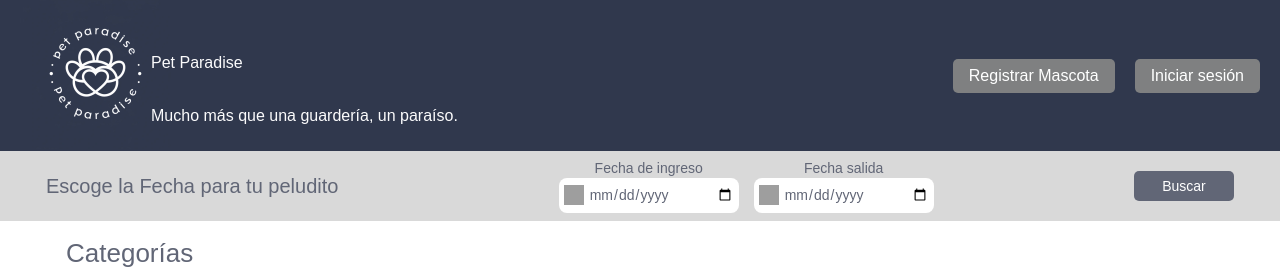
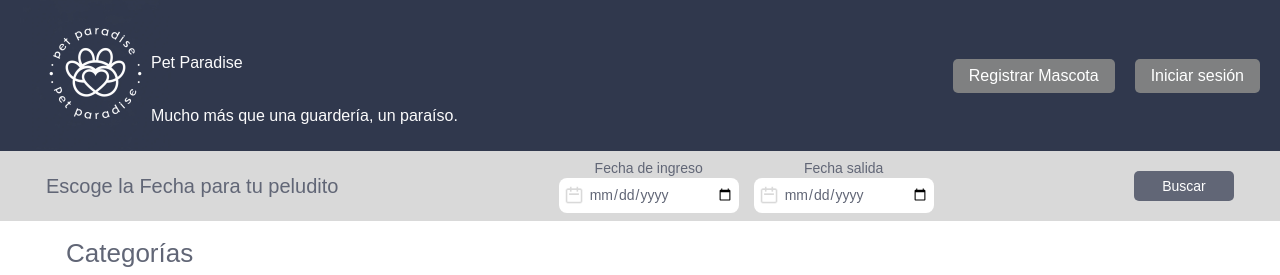
Before and after one commit to LuisDelgado-LD/integradorG5Front, a React (Vite) app: page / in a window 1280 px wide. Shown: the top 275 px of the page. Built offline with nearby package versions, Linux system fonts and the light colour scheme; no server answers; grey boxes are pictures that could not be loaded.

Commit message:
fix icono calendario

```diff
--- a/src/Components/Navbar.jsx
+++ b/src/Components/Navbar.jsx
@@ -12,7 +12,7 @@ const Navbar = () => {
         <div className="date-picker">
           <label className="date-label">Fecha de ingreso</label>
           <div className="calendar-box">
-            <img src="/img/calendario.png" alt="Calendario ingreso" className="calendar-icon" />
+            <img src="/img/Calendario.png" alt="Calendario ingreso" className="calendar-icon" />
             <input type="date" className="date-input" />
           </div>
         </div>
@@ -20,7 +20,7 @@ const Navbar = () => {
         <div className="date-picker">
           <label className="date-label">Fecha salida</label>
           <div className="calendar-box">
-            <img src="/img/calendario.png" alt="Calendario salida" className="calendar-icon" />
+            <img src="/img/Calendario.png" alt="Calendario salida" className="calendar-icon" />
             <input type="date" className="date-input" />
           </div>
         </div>
```
Also changed, not shown: public/img/Calendario.png (renamed from public/img/Calendario (1).png).
